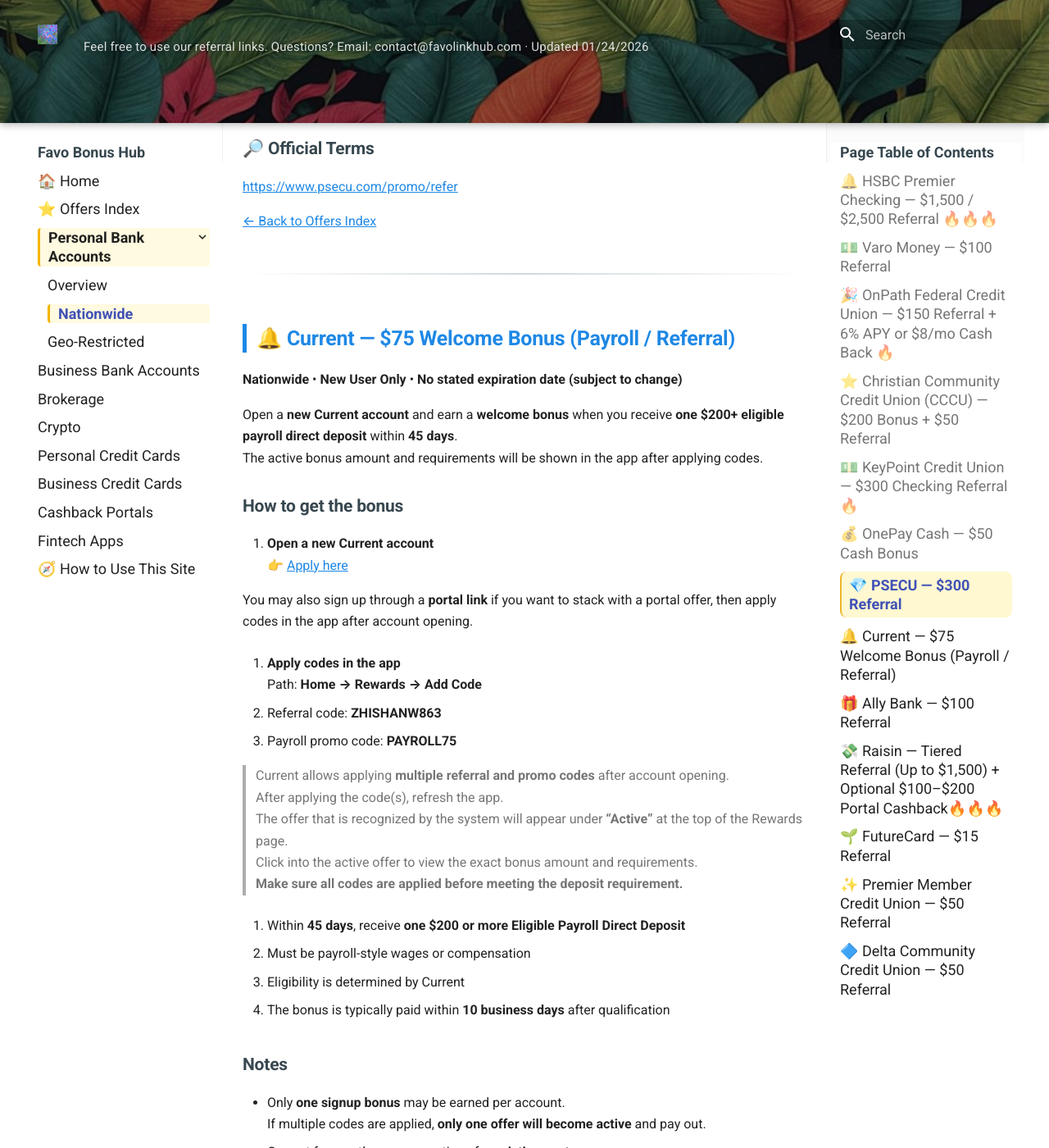
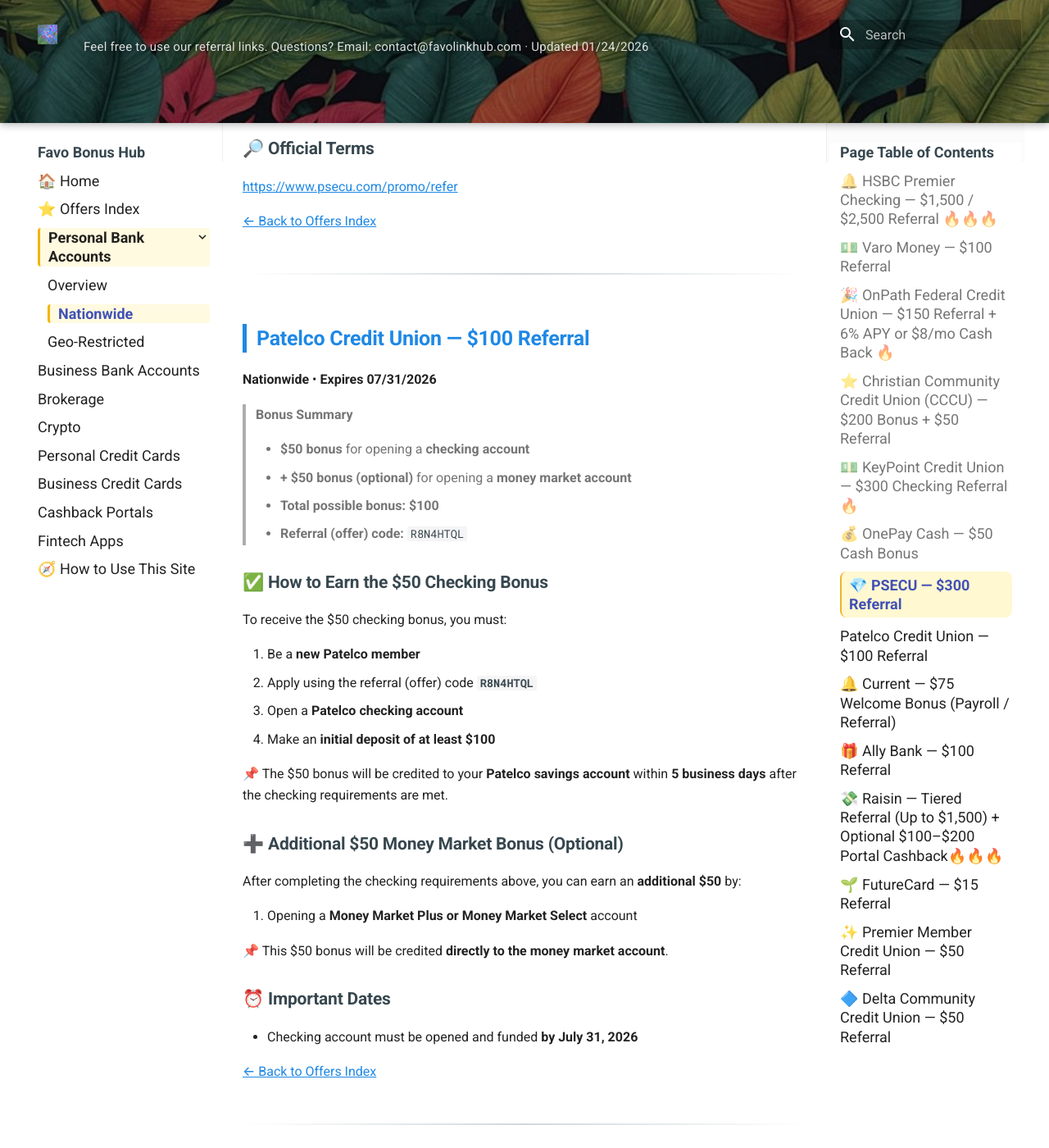
Before and after one commit to whispersofzephyr/favolinkhub-site, an MkDocs documentation site: the page built from docs/personal-bank-nationwide.md, in a window 1280 px wide and 1400 px high, scrolled down 12660 px. Shown: the whole window at 82% size. Built offline with MkDocs 1.6.1 and Material for MkDocs 9.7.7, drawn with Linux system fonts in a browser that asks for light colours.

Commit message:
Update personal-bank-nationwide.md

```diff
--- a/docs/personal-bank-nationwide.md
+++ b/docs/personal-bank-nationwide.md
@@ -461,6 +461,42 @@ You are **NOT eligible** if **any** of the following apply:
 
 ---
 
+<a id="patelco"></a>
+## Patelco Credit Union — $100 Referral
+**Nationwide** • **Expires 07/31/2026**
+
+> **Bonus Summary**
+>
+> - **$50 bonus** for opening a **checking account**
+> - **+ $50 bonus (optional)** for opening a **money market account**
+> - **Total possible bonus: $100**
+> - **Referral (offer) code:** `R8N4HTQL`
+
+### ✅ How to Earn the $50 Checking Bonus
+To receive the $50 checking bonus, you must:
+
+1. Be a **new Patelco member**
+2. Apply using the referral (offer) code **`R8N4HTQL`**
+3. Open a **Patelco checking account**
+4. Make an **initial deposit of at least $100**
+
+📌 The $50 bonus will be credited to your **Patelco savings account** within **5 business days** after the checking requirements are met.
+
+### ➕ Additional $50 Money Market Bonus (Optional)
+After completing the checking requirements above, you can earn an **additional $50** by:
+
+1. Opening a **Money Market Plus or Money Market Select** account
+
+
+📌 This $50 bonus will be credited **directly to the money market account**.
+
+### ⏰ Important Dates
+- Checking account must be opened and funded **by July 31, 2026**
+
+--8<-- "snippets/back-to-list.md"
+
+---
+
 <a id="current"></a>
 ## 🔔 Current — $75 Welcome Bonus (Payroll / Referral)
 **Nationwide** • **New User Only** • **No stated expiration date (subject to change)**
```
